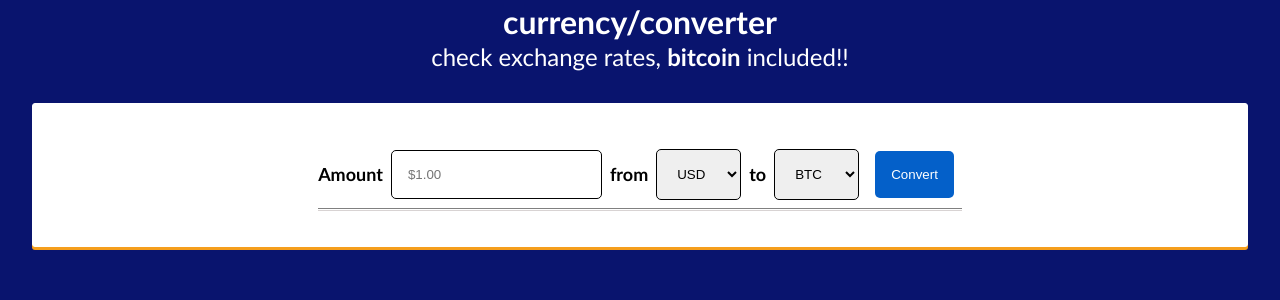
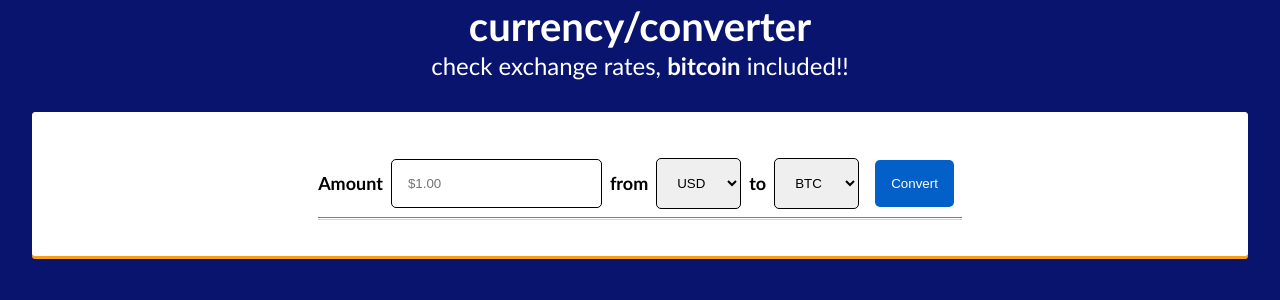
Before and after one commit to gmzi/currency-converter, a Flask app: page / in a window 1280 px wide. Shown: the top 300 px of the page. Run offline with Flask 2, Linux system fonts and the light colour scheme; parts of the project's set-up code (start-up, migrations or seed data) failed here and were passed over.

Commit message:
add styles

```diff
--- a/static/style.css
+++ b/static/style.css
@@ -7,6 +7,10 @@ body {
   background-color: rgb(9, 20, 110);
 }
 
+a {
+  text-decoration: none;
+  color: white;
+}
 h1,
 h2 {
   text-align: center;
@@ -16,6 +20,7 @@ h2 {
 
 h1 {
   font-weight: 600;
+  font-size: 5vh;
 }
 
 h2 {
@@ -39,6 +44,9 @@ h2 {
 .form-wrapper {
   margin: 1rem;
   padding: 1rem;
+  align-items: center;
+  /* display: flex;
+  flex-direction: column; */
 }
 
 form {
@@ -47,12 +55,14 @@ form {
   flex-wrap: wrap;
   justify-content: space-around;
   align-items: center;
+  position: inherit;
 }
 
 label {
   margin: 0.5rem 0rem;
   font-size: large;
   font-weight: bold;
+  flex-shrink: 2;
 }
 
 input,
@@ -62,6 +72,7 @@ select {
   outline: none;
   margin: 0.5rem;
   padding: 1rem;
+  flex-shrink: 2;
 }
 
 input:hover,
--- a/templates/base1.html
+++ b/templates/base1.html
@@ -8,7 +8,7 @@
     <title>currency converter</title>
   </head>
   <body>
-    <h1>currency/converter</h1>
+    <h1><a href="/">currency/converter</a></h1>
     <h2>check exchange rates, <span class=btc>bitcoin</span> included!!</h2>
     <div class="form-container">
         <div class="form-wrapper">
```
